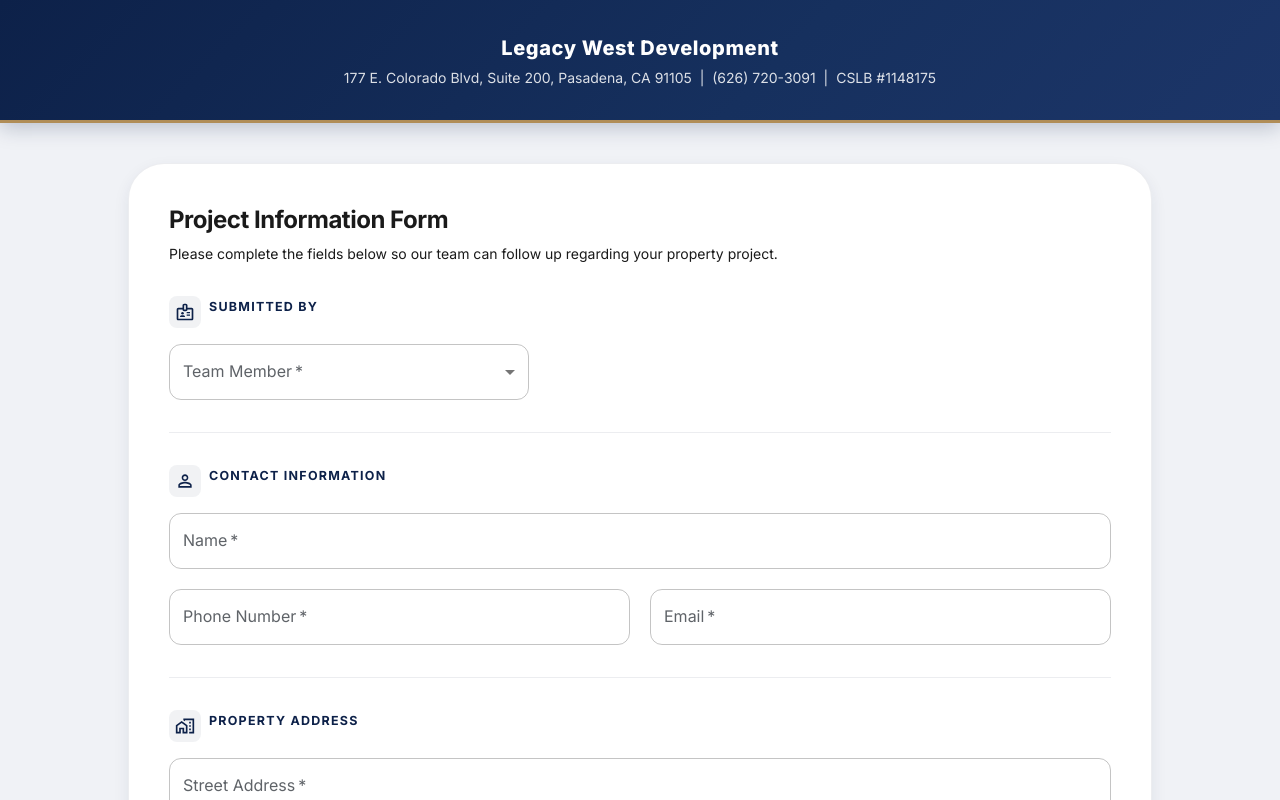
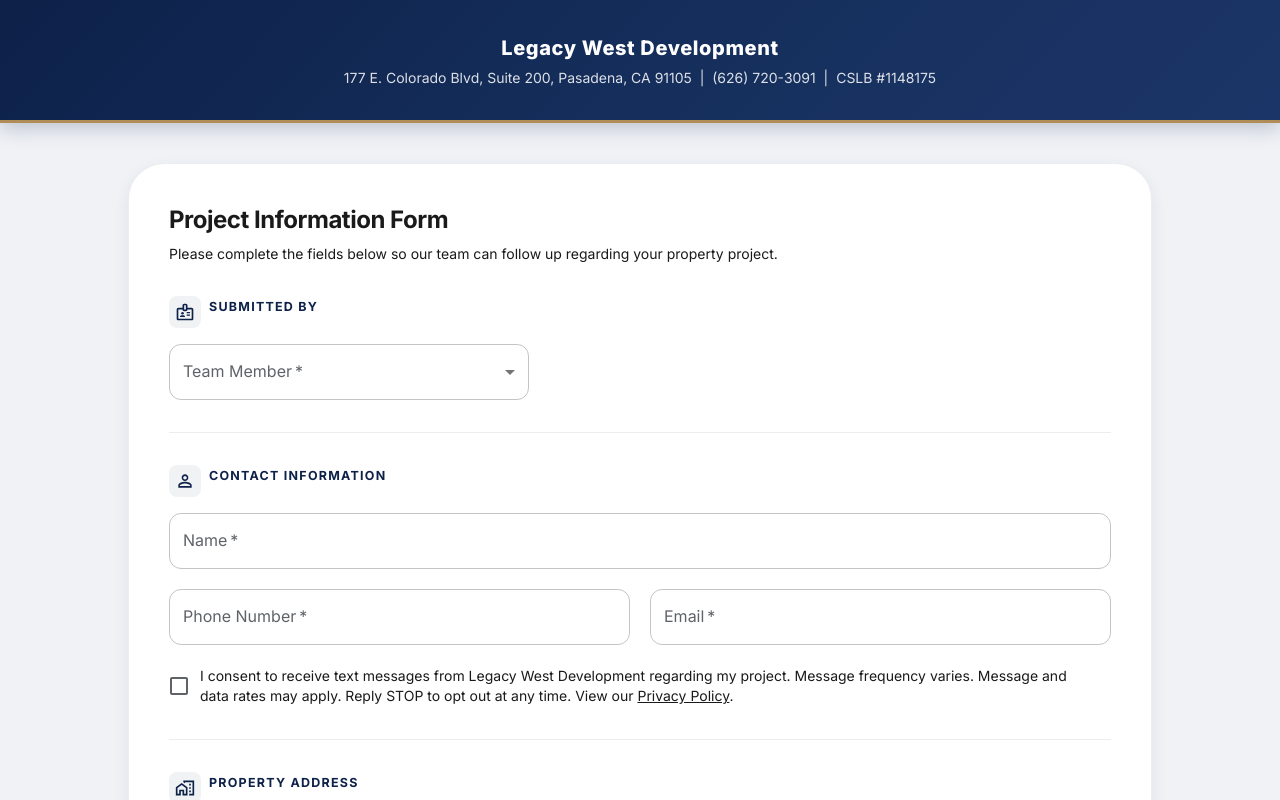
Before and after one commit to NiDaSanti/legacy-west-development-lead-card, a React (Vite) app: page / in a window 1280 px wide. Shown: the top 800 px of the page. Built offline with nearby package versions, Linux system fonts and the light colour scheme.

Commit message:
Add required SMS consent checkbox for webform opt-in compliance

```diff
--- a/api/create-lead.js
+++ b/api/create-lead.js
@@ -31,6 +31,9 @@
     startedPlans = '',
     addADU = '',
     addGenerator = '',
+    fireAffected = '',
+    consultedOnOptions = '',
+    planningToRebuild = '',
     notes = ''
   } = req.body || {}
 
@@ -45,6 +48,9 @@
     `Started plans/engineering: ${startedPlans || 'n/a'}`,
     `Add ADU: ${addADU || 'n/a'}`,
     `Add backup generator: ${addGenerator || 'n/a'}`,
+    `Affected by Altadena fires: ${fireAffected || 'n/a'}`,
+    `Consulted on rebuilding options: ${consultedOnOptions || 'n/a'}`,
+    `Planning to rebuild in Altadena: ${planningToRebuild || 'n/a'}`,
     notes ? `Notes: ${notes}` : null
   ].filter(Boolean).join('\n')
 
--- a/src/App.jsx
+++ b/src/App.jsx
@@ -10,6 +10,7 @@
   RadioGroup,
   FormControlLabel,
   Radio,
+  Checkbox,
   Button,
   Alert,
   Stack,
@@ -42,6 +43,7 @@
     name: '',
     phone: '',
     email: '',
+    smsConsent: false,
     addressStreet: '',
     addressCity: '',
     addressState: '',
@@ -60,8 +62,8 @@
   const [errors, setErrors] = useState({})
 
   const handleChange = (e) => {
-    const {name, value} = e.target
-    setFormData(prev => ({...prev, [name]: value}))
+    const { name, value, type, checked } = e.target
+    setFormData(prev => ({ ...prev, [name]: type === 'checkbox' ? checked : value }))
     if (errors[name]) {
       setErrors(prev => ({ ...prev, [name]: undefined }))
     }
@@ -88,6 +90,10 @@
       newErrors.email = 'Email is required'
     } else if (!/^[^\s@]+@[^\s@]+\.[^\s@]+$/.test(data.email.trim())) {
       newErrors.email = 'Enter a valid email address'
+    }
+
+    if (!data.smsConsent) {
+      newErrors.smsConsent = 'SMS consent is required to submit this form'
     }
 
     if (!data.addressStreet.trim()) {
@@ -165,6 +171,7 @@
         name: '',
         phone: '',
         email: '',
+        smsConsent: false,
         addressStreet: '',
         addressCity: '',
         addressState: '',
@@ -337,6 +344,34 @@
                       fullWidth
                     />
                   </Stack>
+
+                  <FormControl error={Boolean(errors.smsConsent)} required>
+                    <FormControlLabel
+                      control={
+                        <Checkbox
+                          name="smsConsent"
+                          checked={formData.smsConsent}
+                          onChange={handleChange}
+                        />
+                      }
+                      label={
+                        <Typography variant="body2" color="text.secondary">
+                          I consent to receive text messages from Legacy West Development regarding my project.
+                          Message frequency varies. Message and data rates may apply. Reply STOP to opt out at any
+                          time. View our{' '}
+                          <a
+                            href="https://legacywestdevelopment.com/privacy"
+                            target="_blank"
+                            rel="noreferrer"
+                            style={{ color: 'inherit' }}
+                          >
+                            Privacy Policy
+                          </a>.
+                        </Typography>
+                      }
+                    />
+                    {errors.smsConsent && <FormHelperText>{errors.smsConsent}</FormHelperText>}
+                  </FormControl>
                 </Stack>
               </Box>
 
```
Also changed, not shown: server.js (+8 -0 lines).
